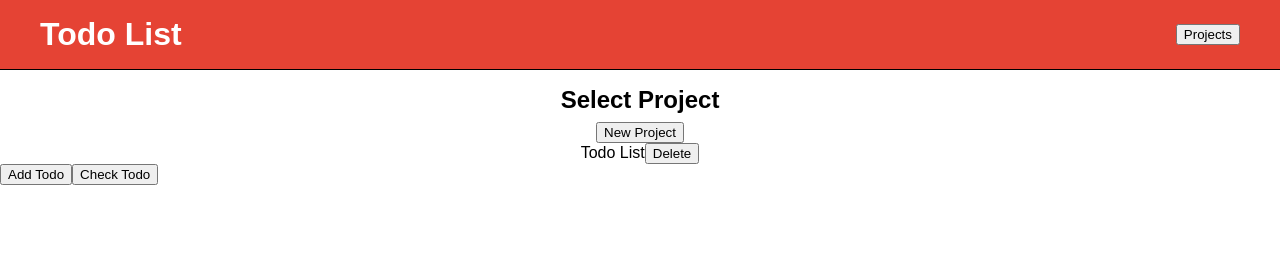
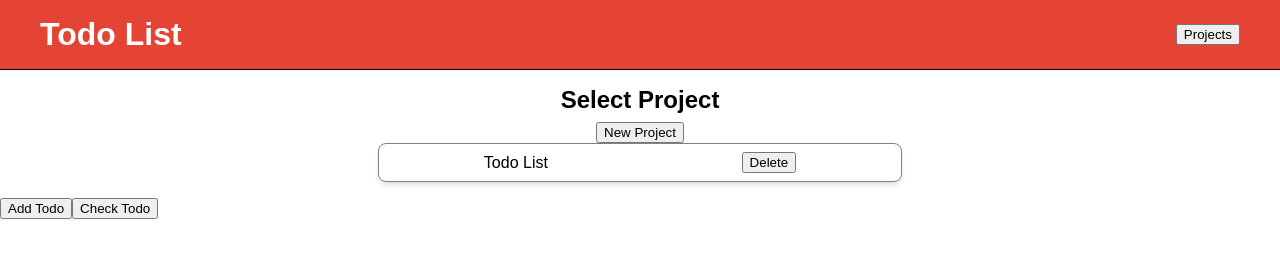
Before and after one commit to JoshDevHub/Todo-List, a website built with webpack: page dist/index.html in a window 1280 px wide. Both pictures are taken after a click on the button "Projects". Built offline with nearby package versions, Linux system fonts and the light colour scheme.

Commit message:
feat: add basic styles to project selection card

```diff
--- a/src/components/project_menu.js
+++ b/src/components/project_menu.js
@@ -10,6 +10,7 @@ const createProjectMenu = (projectManager) => {
       listContainer.children.push(
         {
           tag: "li",
+          attributes: { class: "project" },
           children: [
             {
               tag: "a",
--- a/src/styles/app.css
+++ b/src/styles/app.css
@@ -67,3 +67,16 @@ h2 {
   max-width: 524px;
   padding: 0.5rem;
 }
+
+.project {
+  align-items: center;
+  border: 1px solid grey;
+  border-radius: 8px;
+  box-shadow: 0 4px 6px -1px rgba(0, 0, 0, 0.1),
+              0 2px 4px -2px rgba(0, 0, 0, 0.1);
+  display: flex;
+  justify-content: space-around;
+  margin: 0 auto 1rem;
+  max-width: 524px;
+  padding: 0.5rem;
+}
```
